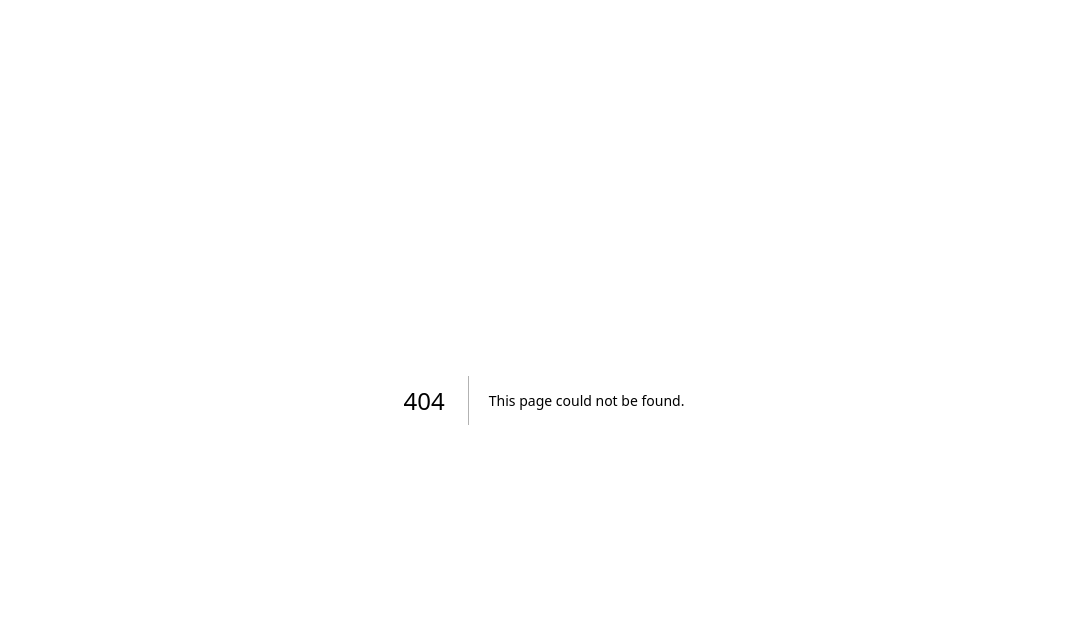
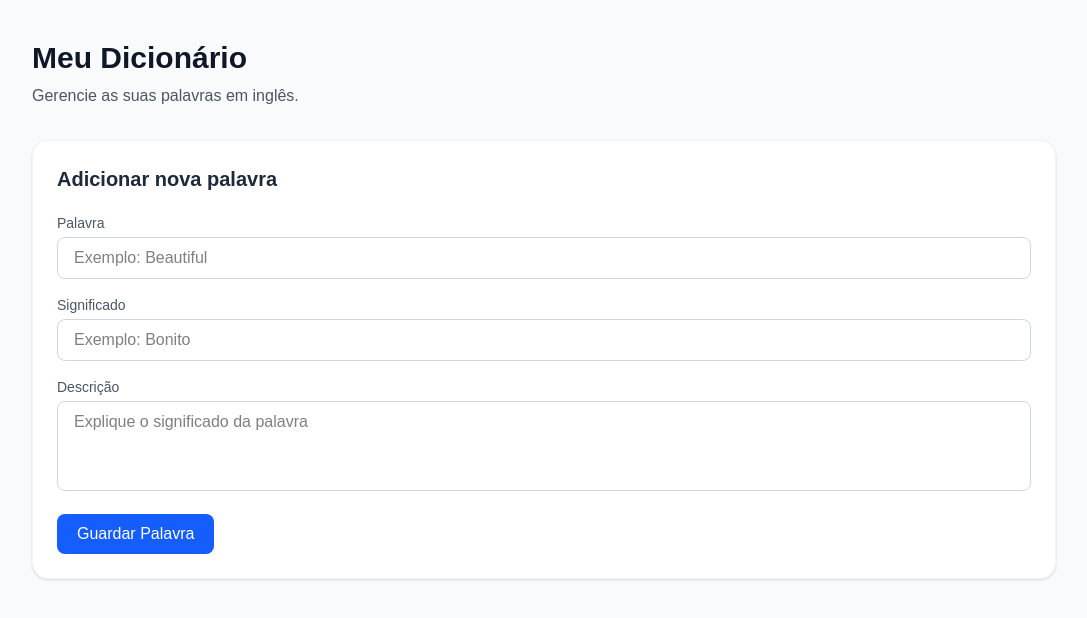
Before and after one commit to eugeniocachiombo/my-english-notes, a Next.js app: page /web/notes in a window 1280 px wide. Before the commit this address had no page. Shown: the top 618 px of the page, without its empty margins (96-1183 px from the left). Built offline with nearby package versions, Linux system fonts and the light colour scheme; no server answers; the database is empty.

Commit message:
feat: listando no front e criação de formulário

```diff
--- /dev/null
+++ b/app/stores/note.store.ts
@@ -0,0 +1,37 @@
+const API_URL = "/api/notes";
+
+
+async function request(url:string, options = {}) {
+  try {
+    const response = await fetch(url, options);
+
+    const data = await response.json();
+
+    if (!response.ok) {
+      throw new Error(data.message || "Ocorreu um erro na requisição");
+    }
+
+    return data;
+
+  } catch (error: any) {
+    console.error("API Error:", error.message);
+
+    throw error;
+  }
+}
+
+
+export async function getNotes() {
+  return request(API_URL);
+}
+
+
+export async function createNote(note:object) {
+  return request(API_URL, {
+    method: "POST",
+    headers: {
+      "Content-Type": "application/json",
+    },
+    body: JSON.stringify(note),
+  });
+}
--- /dev/null
+++ b/app/web/notes/page.tsx
@@ -0,0 +1,399 @@
+"use client";
+
+import { useEffect, useState } from "react";
+import { getNotes, createNote } from "@/app/stores/note.store";
+
+export default function NotesPage() {
+
+  const [notes, setNotes] = useState<any[]>([]);
+  const [loading, setLoading] = useState(true);
+  const [error, setError] = useState("");
+
+  const [form, setForm] = useState({
+    word: "",
+    mean: "",
+    description: "",
+  });
+
+
+  async function loadNotes() {
+    try {
+      const data = await getNotes();
+
+      setNotes(data);
+
+    } catch (error) {
+      setError("Não foi possível carregar as palavras.");
+
+    } finally {
+      setLoading(false);
+    }
+  }
+
+
+  useEffect(() => {
+    loadNotes();
+  }, []);
+
+
+
+  async function handleSubmit(e) {
+    e.preventDefault();
+
+    // if (
+    //   !form.word.trim() ||
+    //   !form.mean.trim() ||
+    //   !form.description.trim()
+    // ) {
+    //   setError("Todos os campos são obrigatórios.");
+    //   return;
+    // }
+
+
+    try {
+
+      await createNote(form);
+
+      setForm({
+        word: "",
+        mean: "",
+        description: "",
+      });
+
+      setError("");
+
+      await loadNotes();
+
+    } catch (error) {
+      setError("Não foi possível guardar a palavra.");
+    }
+  }
+
+
+
+  return (
+    <main className="min-h-screen bg-gray-50 px-6 py-10">
+
+      <div className="mx-auto max-w-5xl">
+
+
+        {/* Cabeçalho */}
+        <div className="mb-8">
+
+          <h1 className="text-3xl font-bold text-gray-900">
+            Meu Dicionário
+          </h1>
+
+          <p className="mt-2 text-gray-600">
+            Gerencie as suas palavras em inglês.
+          </p>
+
+        </div>
+
+
+
+        {/* Mensagem de erro */}
+        {error && (
+          <div className="
+            mb-6
+            rounded-lg
+            bg-red-100
+            px-4
+            py-3
+            text-red-700
+          ">
+            {error}
+          </div>
+        )}
+
+
+
+
+        {/* Formulário */}
+        <div className="
+          mb-10
+          rounded-2xl
+          border
+          border-gray-100
+          bg-white
+          p-6
+          shadow-sm
+        ">
+
+          <h2 className="
+            mb-5
+            text-xl
+            font-semibold
+            text-gray-800
+          ">
+            Adicionar nova palavra
+          </h2>
+
+
+
+          <form
+            onSubmit={handleSubmit}
+            className="space-y-4"
+          >
+
+
+            {/* Palavra */}
+            <div>
+
+              <label className="
+                mb-1
+                block
+                text-sm
+                font-medium
+                text-gray-600
+              ">
+                Palavra
+              </label>
+
+
+              <input
+                type="text"
+                value={form.word}
+                onChange={(e) =>
+                  setForm({
+                    ...form,
+                    word: e.target.value,
+                  })
+                }
+                required
+                className="
+                  w-full
+                  rounded-lg
+                  border
+                  border-gray-300
+                  px-4
+                  py-2
+                  outline-none
+                  text-black
+                  focus:border-blue-500
+                  focus:ring-2
+                  focus:ring-blue-200
+                "
+                placeholder="Exemplo: Beautiful"
+              />
+
+            </div>
+
+
+
+
+
+            {/* Significado */}
+            <div>
+
+              <label className="
+                mb-1
+                block
+                text-sm
+                font-medium
+                text-gray-600
+              ">
+                Significado
+              </label>
+
+
+              <input
+                type="text"
+                value={form.mean}
+                onChange={(e) =>
+                  setForm({
+                    ...form,
+                    mean: e.target.value,
+                  })
+                }
+                required
+                className="
+                  w-full
+                  rounded-lg
+                  border
+                  text-black
+                  border-gray-300
+                  px-4
+                  py-2
+                  outline-none
+                  focus:border-blue-500
+                  focus:ring-2
+                  focus:ring-blue-200
+                "
+                placeholder="Exemplo: Bonito"
+              />
+
+            </div>
+
+
+
+
+
+            {/* Descrição */}
+            <div>
+
+              <label className="
+                mb-1
+                block
+                text-sm
+                font-medium
+                text-gray-600
+              ">
+                Descrição
+              </label>
+
+
+              <textarea
+                value={form.description}
+                onChange={(e) =>
+                  setForm({
+                    ...form,
+                    description: e.target.value,
+                  })
+                }
+                required
+                rows={3}
+                className="
+                  w-full
+                  text-black
+                  resize-none
+                  rounded-lg
+                  border
+                  border-gray-300
+                  px-4
+                  py-2
+                  outline-none
+                  focus:border-blue-500
+                  focus:ring-2
+                  focus:ring-blue-200
+                "
+                placeholder="Explique o significado da palavra"
+              />
+
+            </div>
+
+
+
+
+
+            <button
+              type="submit"
+              className="
+                rounded-lg
+                bg-blue-600
+                px-5
+                py-2
+                font-medium
+                text-white
+                transition
+                hover:bg-blue-700
+              "
+            >
+              Guardar Palavra
+            </button>
+
+
+          </form>
+
+        </div>
+
+
+
+
+
+
+        {/* Carregamento */}
+        {loading && (
+
+          <div className="flex justify-center py-10">
+
+            <div className="
+              h-10
+              w-10
+              animate-spin
+              rounded-full
+              border-4
+              border-blue-500
+              border-t-transparent
+            " />
+
+          </div>
+
+        )}
+
+
+
+
+
+
+
+        {/* Lista */}
+        {!loading && (
+
+          <div className="
+            grid
+            gap-6
+            sm:grid-cols-2
+            lg:grid-cols-3
+          ">
+
+
+            {notes.map((note) => (
+
+              <article
+                key={note.id}
+                className="
+                  rounded-2xl
+                  border
+                  border-gray-100
+                  bg-white
+                  p-6
+                  shadow-sm
+                  transition
+                  hover:-translate-y-1
+                  hover:shadow-lg
+                "
+              >
+
+
+                <h2 className="
+                  text-xl
+                  font-bold
+                  text-gray-900
+                ">
+                  {note.word}
+                </h2>
+
+
+                <p className="
+                  mt-3
+                  text-gray-700
+                ">
+                  {note.mean}
+                </p>
+
+
+                <p className="
+                  mt-2
+                  text-sm
+                  text-gray-500
+                ">
+                  {note.description}
+                </p>
+
+
+              </article>
+
+            ))}
+
+
+          </div>
+
+        )}
+
+
+      </div>
+
+    </main>
+  );
+}
```
